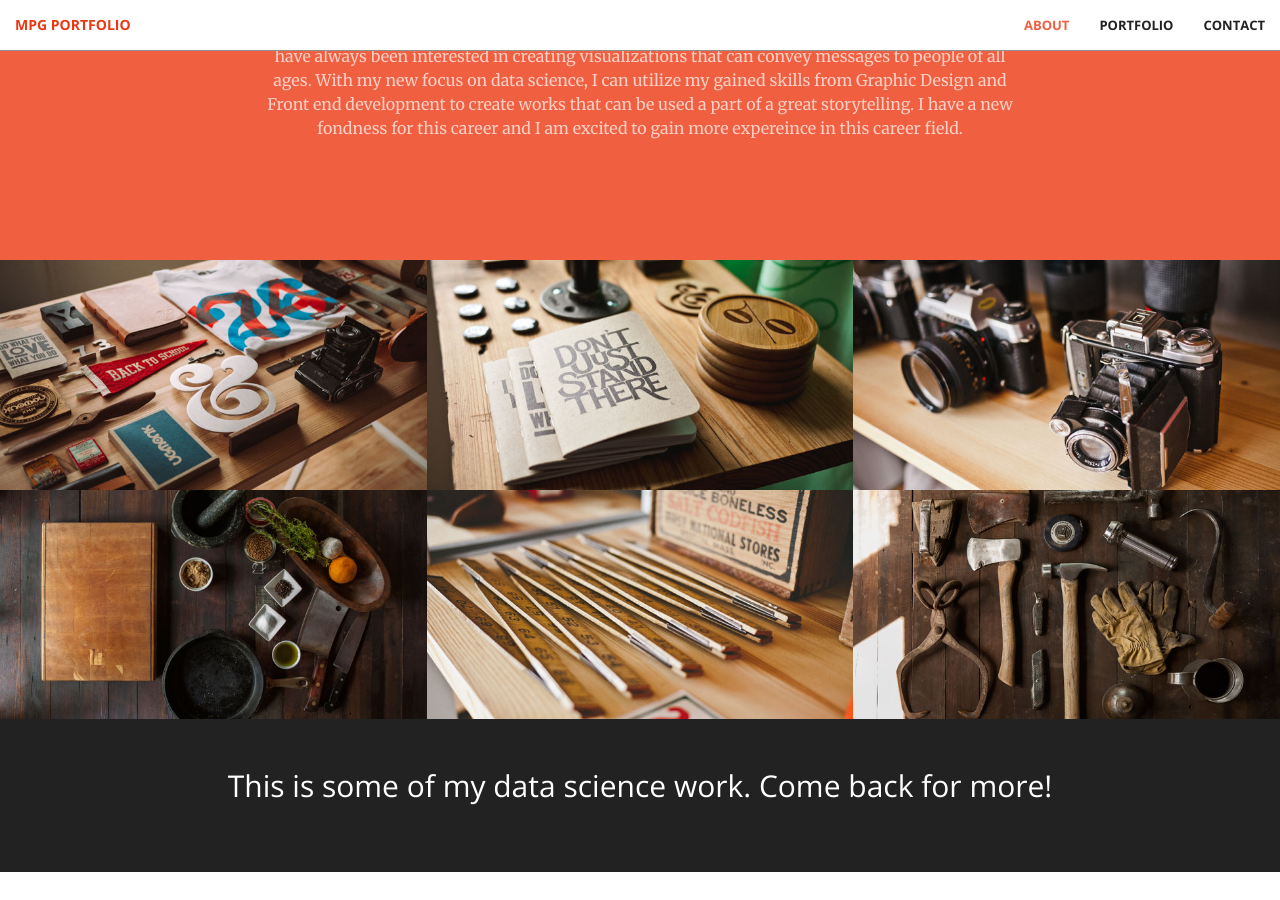
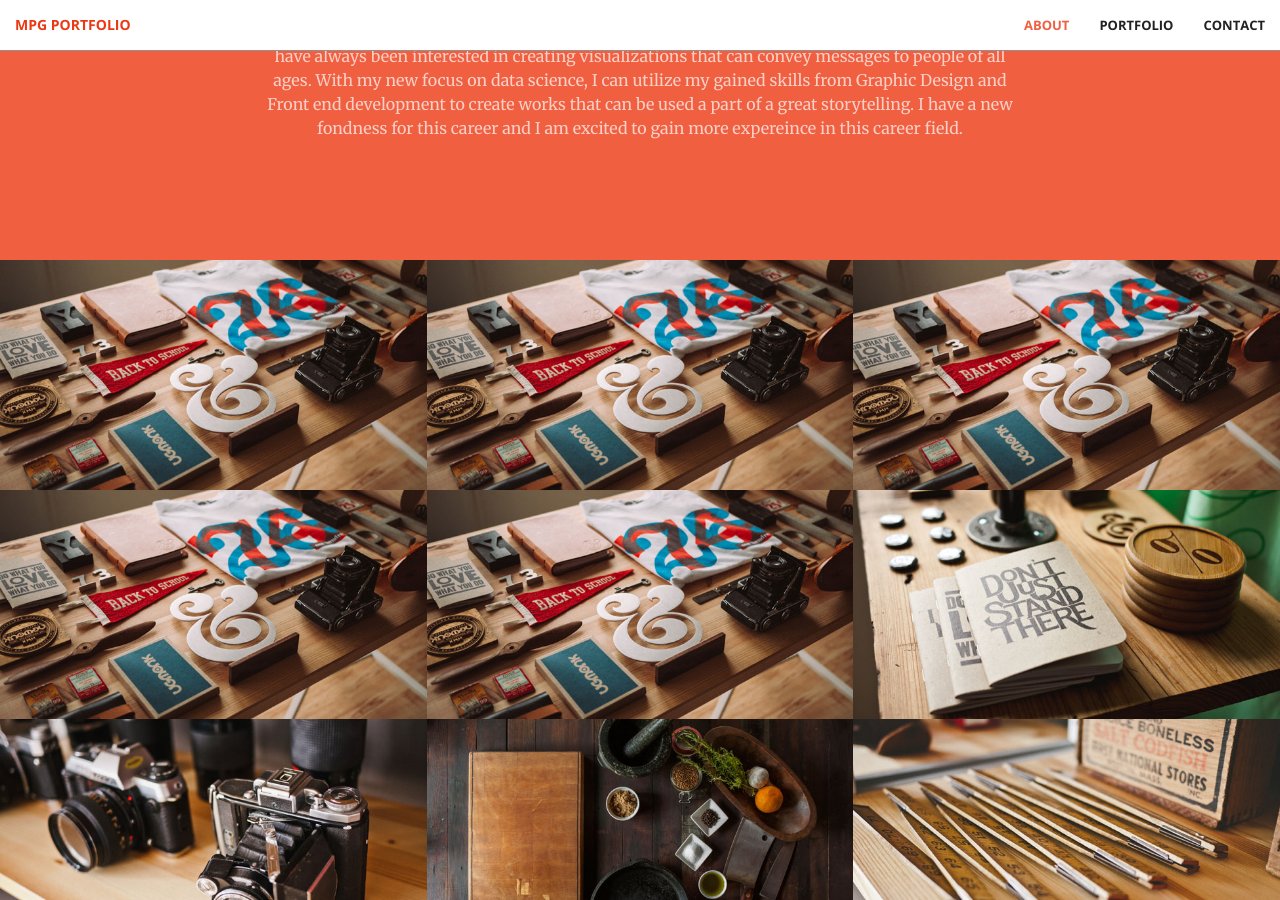
Before and after one commit to micgonzalez/micgonzalez.github.io, a Jekyll site: the page built from index.html, in a window 1280 px wide and 900 px high, scrolled down 1080 px. Built offline with Jekyll 4.4.1, drawn with Linux system fonts in a browser that asks for light colours.

Commit message:
Pre-Updated portfolio.html

```diff
--- a/_includes/portfolio.html
+++ b/_includes/portfolio.html
@@ -1,6 +1,66 @@
 <section class="no-padding" id="portfolio">
     <div class="container-fluid">
         <div class="row no-gutter">
+            <div class="col-lg-4 col-sm-6">
+                <a href="https://github.com/micgonzalez/DSC-680-Fall-2020-Portfolio-Projects" class="portfolio-box">
+                    <img src="img/portfolio/1.jpg" class="img-responsive" alt="">
+                    <div class="portfolio-box-caption">
+                        <div class="portfolio-box-caption-content">
+                            <div class="project-category text-faded">
+                                School Work
+                            </div>
+                            <div class="project-name">
+                              DSC 680 Course Projects
+                            </div>
+                        </div>
+                    </div>
+                </a>
+            </div>
+            <div class="col-lg-4 col-sm-6">
+                <a href="https://github.com/micgonzalez/DSC-680-Fall-2020-Portfolio-Projects" class="portfolio-box">
+                    <img src="img/portfolio/1.jpg" class="img-responsive" alt="">
+                    <div class="portfolio-box-caption">
+                        <div class="portfolio-box-caption-content">
+                            <div class="project-category text-faded">
+                                School Work
+                            </div>
+                            <div class="project-name">
+                              DSC 680 Course Projects
+                            </div>
+                        </div>
+                    </div>
+                </a>
+            </div>
+            <div class="col-lg-4 col-sm-6">
+                <a href="https://github.com/micgonzalez/DSC-680-Fall-2020-Portfolio-Projects" class="portfolio-box">
+                    <img src="img/portfolio/1.jpg" class="img-responsive" alt="">
+                    <div class="portfolio-box-caption">
+                        <div class="portfolio-box-caption-content">
+                            <div class="project-category text-faded">
+                                School Work
+                            </div>
+                            <div class="project-name">
+                              DSC 680 Course Projects
+                            </div>
+                        </div>
+                    </div>
+                </a>
+            </div>
+            <div class="col-lg-4 col-sm-6">
+                <a href="https://github.com/micgonzalez/DSC-680-Fall-2020-Portfolio-Projects" class="portfolio-box">
+                    <img src="img/portfolio/1.jpg" class="img-responsive" alt="">
+                    <div class="portfolio-box-caption">
+                        <div class="portfolio-box-caption-content">
+                            <div class="project-category text-faded">
+                                School Work
+                            </div>
+                            <div class="project-name">
+                              DSC 680 Course Projects
+                            </div>
+                        </div>
+                    </div>
+                </a>
+            </div>
             <div class="col-lg-4 col-sm-6">
                 <a href="https://github.com/micgonzalez/DSC-680-Fall-2020-Portfolio-Projects" class="portfolio-box">
                     <img src="img/portfolio/1.jpg" class="img-responsive" alt="">
```
